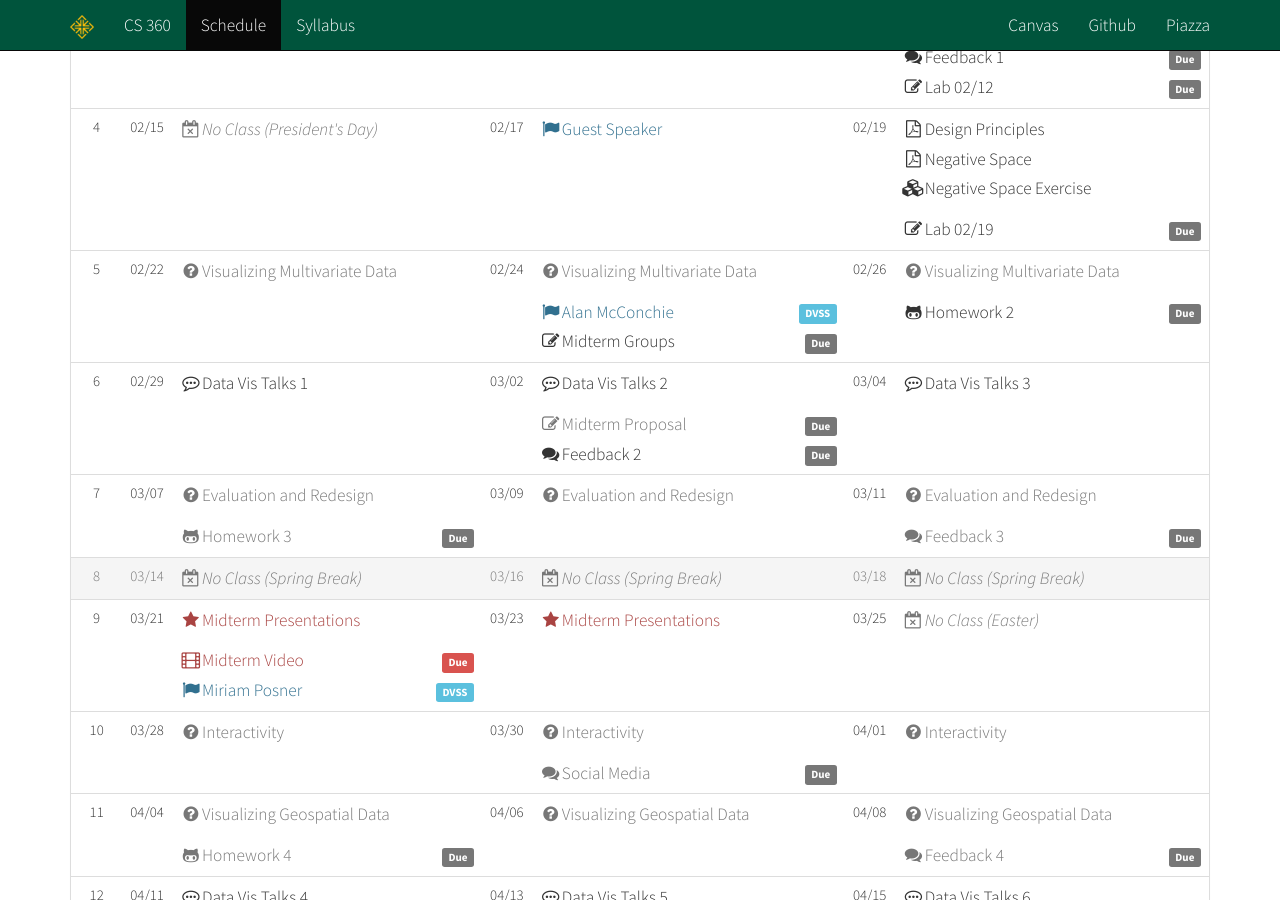
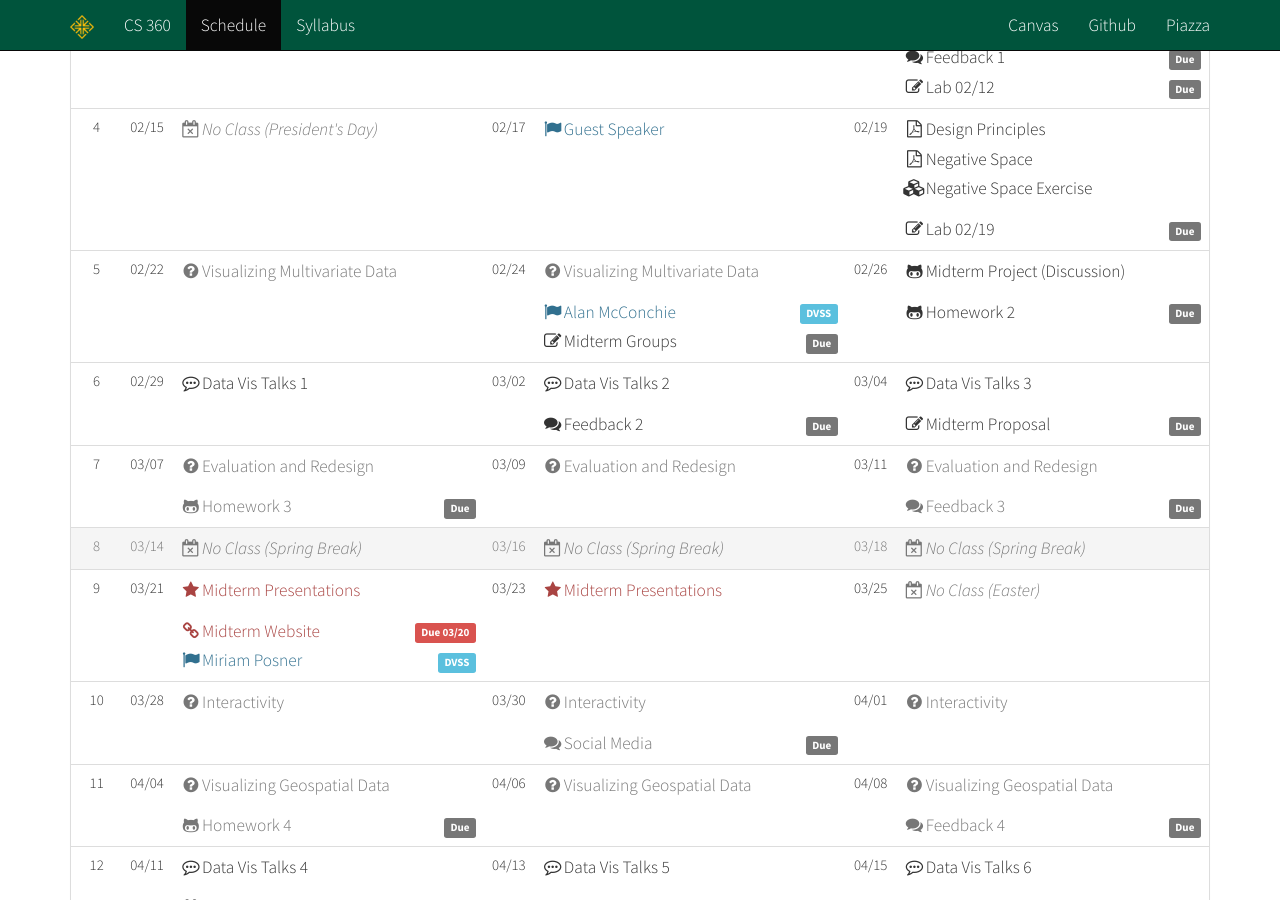
Before and after one commit to usf-cs360-2016/usf-cs360-2016.github.io, a Jekyll site: the page built from schedule.html, in a window 1280 px wide and 900 px high, scrolled down 507 px. Built offline with Jekyll 4.4.1, drawn with Linux system fonts in a browser that asks for light colours; nearby versions of some CDN libraries.

Commit message:
Adding midterm project links.

```diff
--- a/_data/schedule.yml
+++ b/_data/schedule.yml
@@ -226,9 +226,9 @@
     - class : 2016-02-26 # friday
       style : false
       notes :
-        - name  : "Visualizing Multivariate Data"
-          style : "text-muted"
-          icon  : "fa-question-circle"
+        - name  : "Midterm Project (Discussion)"
+          icon  : "fa-github-alt"
+          link  : "https://github.com/usf-cs360-2016/templates-cs360/tree/gh-pages/midterm"
       dates :
         - name  : "Homework 2"
           icon  : "fa-github-alt"
@@ -254,10 +254,6 @@
           icon  : "fa-commenting-o"
           link  : "https://usfca.instructure.com/courses/1558949/assignments/6565817"
       dates :
-        - name  : "Midterm Proposal"
-          style : "text-muted"
-          icon  : "fa-pencil-square-o"
-          label : "Due"
         - name  : "Feedback 2"
           icon  : "fa-comments"
           label : "Due"
@@ -269,7 +265,11 @@
         - name  : "Data Vis Talks 3"
           icon  : "fa-commenting-o"
           link  : "https://usfca.instructure.com/courses/1558949/assignments/6565817"
-      dates : false
+      dates :
+        - name  : "Midterm Proposal"
+          icon  : "fa-pencil-square-o"
+          label : "Due"
+          link  : "https://usfca.instructure.com/courses/1558949/assignments/6573210"
 # =====================================
 - week  : 7
   style : false
@@ -343,10 +343,11 @@
           style : "text-danger"
           icon  : "fa-star"
       dates :
-        - name  : "Midterm Video"
+        - name  : "Midterm Website"
           style : "text-danger"
-          icon  : "fa-film"
-          label : "Due"
+          icon  : "fa-link"
+          label : "Due 03/20"
+          link  : "https://usfca.instructure.com/courses/1558949/assignments/6573211"
         - name  : "Miriam Posner"
           style : "text-info"
           icon  : "fa-flag"
```
